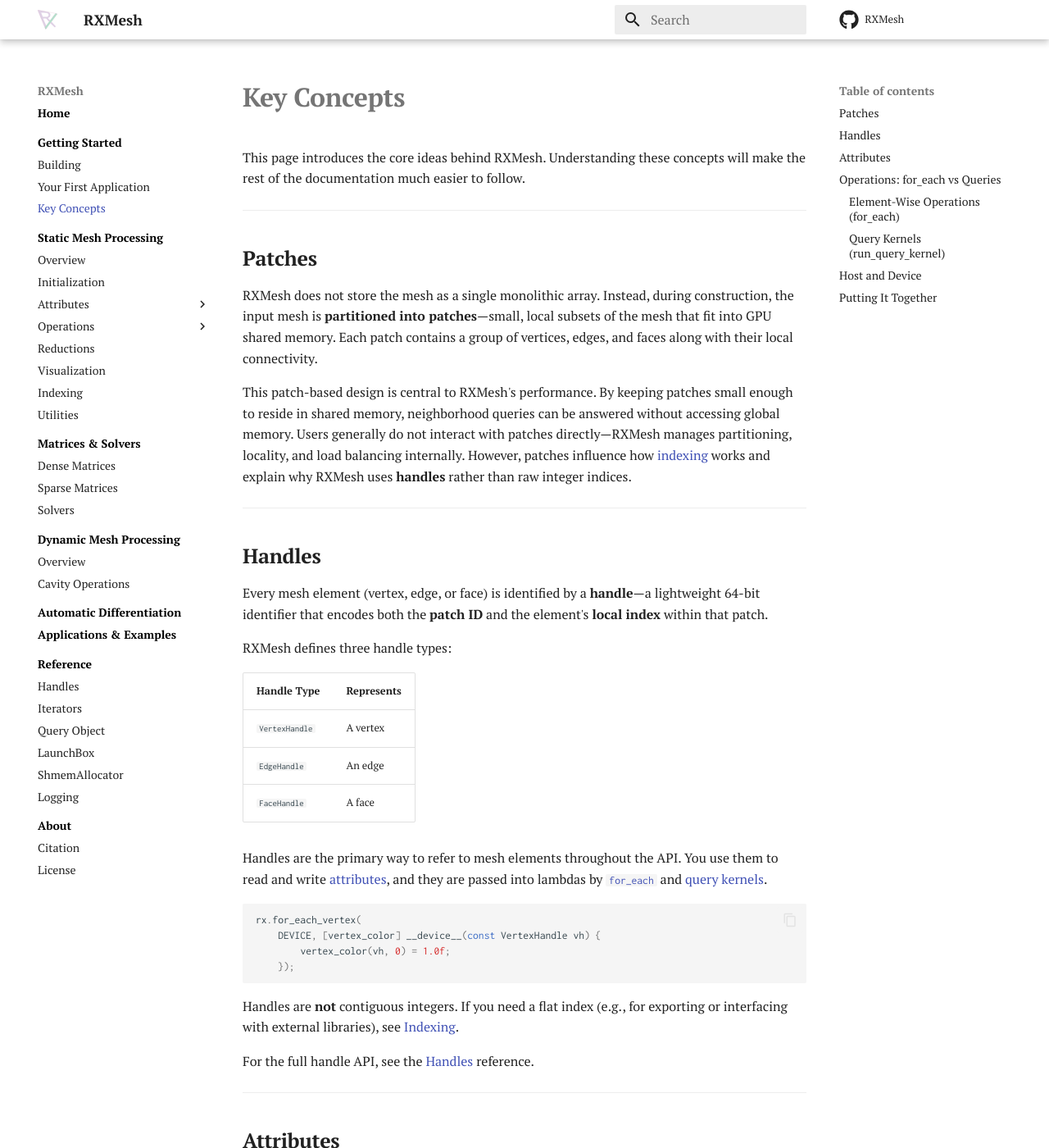
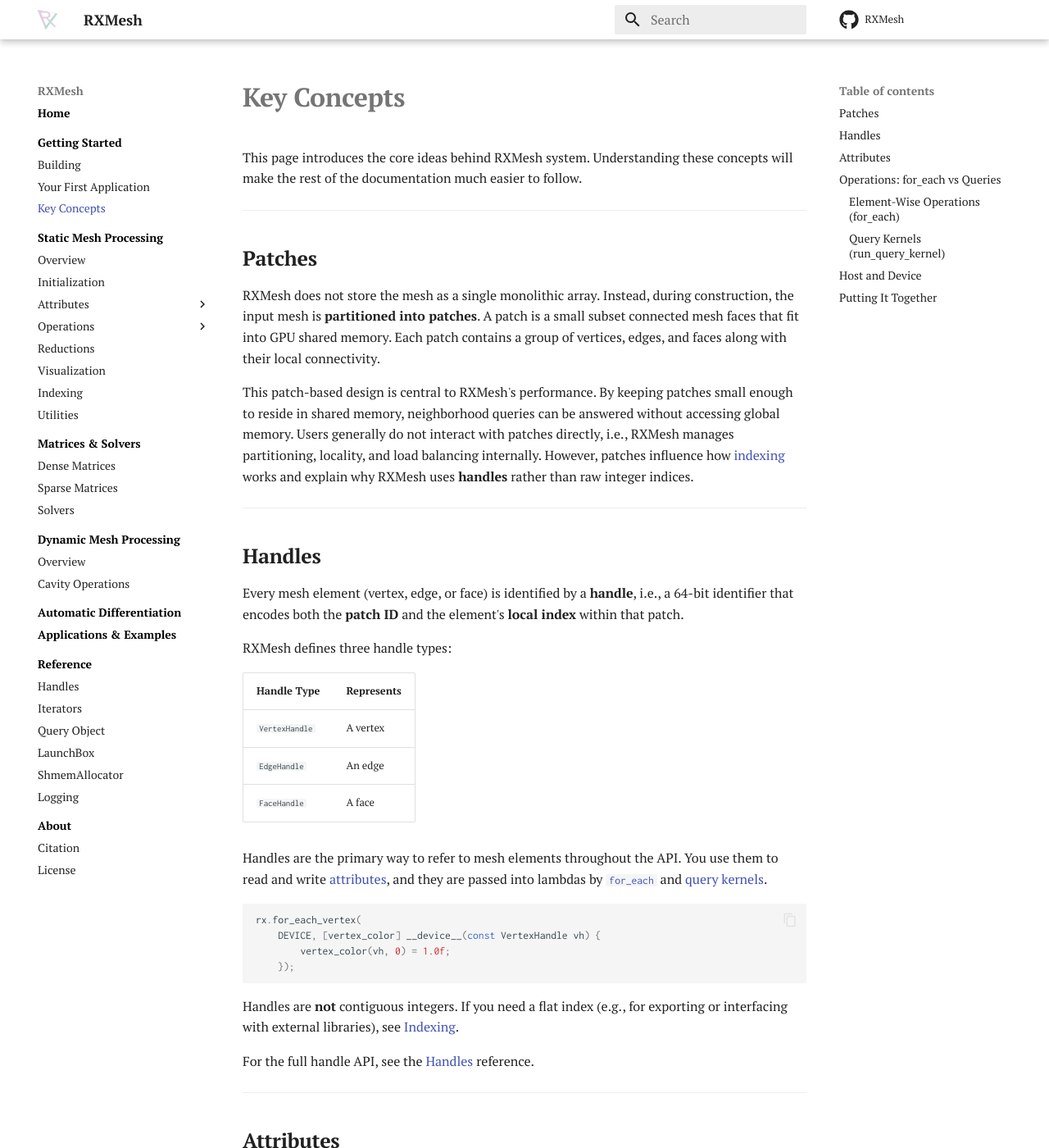
Before and after one commit to Ahdhn/RXMeshDocs, an MkDocs documentation site: the page built from docs/getting-started/concepts.md, in a window 1280 px wide and 1400 px high. Shown: the whole window at 82% size. Built offline with MkDocs 1.6.1 and Material for MkDocs 9.7.7, drawn with Linux system fonts in a browser that asks for light colours; comment, search, counter and statistics services are not loaded; some of the changed text lies outside the part shown.

Commit message:
Update concepts.md

```diff
--- a/docs/getting-started/concepts.md
+++ b/docs/getting-started/concepts.md
@@ -1,20 +1,20 @@
 # **Key Concepts**
 
-This page introduces the core ideas behind RXMesh. Understanding these concepts will make the rest of the documentation much easier to follow.
+This page introduces the core ideas behind RXMesh system. Understanding these concepts will make the rest of the documentation much easier to follow.
 
 ---
 
 ## **Patches**
 
-RXMesh does not store the mesh as a single monolithic array. Instead, during construction, the input mesh is **partitioned into patches**—small, local subsets of the mesh that fit into GPU shared memory. Each patch contains a group of vertices, edges, and faces along with their local connectivity.
+RXMesh does not store the mesh as a single monolithic array. Instead, during construction, the input mesh is **partitioned into patches**. A patch is a small subset connected mesh faces that fit into GPU shared memory. Each patch contains a group of vertices, edges, and faces along with their local connectivity.
 
-This patch-based design is central to RXMesh's performance. By keeping patches small enough to reside in shared memory, neighborhood queries can be answered without accessing global memory. Users generally do not interact with patches directly—RXMesh manages partitioning, locality, and load balancing internally. However, patches influence how [indexing](../rxmesh/indexing.md) works and explain why RXMesh uses **handles** rather than raw integer indices.
+This patch-based design is central to RXMesh's performance. By keeping patches small enough to reside in shared memory, neighborhood queries can be answered without accessing global memory. Users generally do not interact with patches directly, i.e., RXMesh manages partitioning, locality, and load balancing internally. However, patches influence how [indexing](../rxmesh/indexing.md) works and explain why RXMesh uses **handles** rather than raw integer indices.
 
 ---
 
 ## **Handles**
 
-Every mesh element (vertex, edge, or face) is identified by a **handle**—a lightweight 64-bit identifier that encodes both the **patch ID** and the element's **local index** within that patch.
+Every mesh element (vertex, edge, or face) is identified by a **handle**, i.e., a 64-bit identifier that encodes both the **patch ID** and the element's **local index** within that patch.
 
 RXMesh defines three handle types:
 
@@ -81,7 +81,7 @@ This runs a parallel loop over all vertices (or edges, or faces). See [`for_each
 
 ### Query Kernels (`run_query_kernel`)
 
-Use a query kernel when you need to access **neighboring elements**—for example, the vertices of a face or the one-ring neighbors of a vertex. Queries are specified using the `Op` enum:
+Use a query kernel when you need to access **neighboring elements**, for example, the vertices of a face or the one-ring neighbors of a vertex. Queries are specified using the `Op` enum:
 
 | Op      | Meaning                                |
 |---------|----------------------------------------|
@@ -115,8 +115,8 @@ See [Query Kernels](../rxmesh/run_query_kernel.md) for the full API and query ta
 
 RXMesh is designed for GPU execution. The two key locations for data are:
 
-- **`HOST`** — CPU memory. Used for I/O, visualization, debugging.
-- **`DEVICE`** — GPU memory. Used for computation.
+- **`HOST`**: CPU memory. Used for I/O, visualization, debugging.
+- **`DEVICE`**: GPU memory. Used for computation.
 
 Most computation in RXMesh happens on the device. Lambdas passed to `for_each` or query kernels must be annotated with `__device__` and must capture data by value (not by reference). After computation, results are typically moved back to the host for output or visualization:
 
```
Also changed, not shown: other parts of docs/getting-started/concepts.md (+9 -9 lines).
